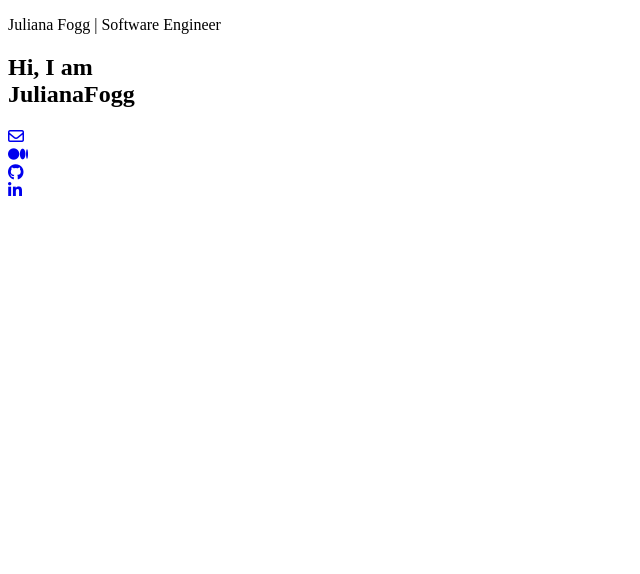
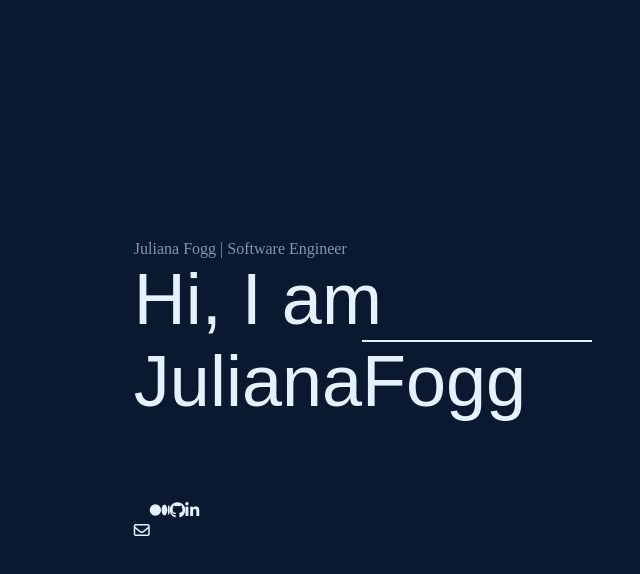
Before and after one commit to MERCERNYC/about_me, a plain HTML site: page index.html in a window 1280 px wide. Shown: the whole page, without its empty margins (0-640 px from the left). Drawn offline with Linux system fonts and the light colour scheme.

Commit message:
add animation

```diff
--- a/style.css
+++ b/style.css
@@ -1 +1,110 @@
 @import url('https://fonts.googleapis.com/css2?family=Open+Sans:wght@300;700&display=swap');
+
+
+:root{
+   --accent: #7697c7;
+   --light: #e6f1ff;
+   --lighttext:#8892b0;
+   --dark: #0a192f;
+   --overlaystart: rgba(100,175,192,.9);
+   --overlayend:rgba(40,82,91,.7);
+   --ease: all  0.3s ease 0s;
+}
+
+* {
+    box-sizing: border-box;
+    padding: 0;
+    margin: 0;
+}
+
+body{
+    background-color: var(--dark);
+}
+
+h1, i {
+    color: var(--light);
+}
+
+p, a {
+    color: var(--lighttext);
+}
+
+h1 {
+    font-family: 'Work Sans', sans-serif;
+    font-size: 72px;
+    font-weight: 300;
+
+}
+
+.wrapper {
+    height: 100vh;
+    display: grid;
+    grid-template-columns: 1fr;
+    grid-template-areas: "top";
+
+}
+
+.top {
+    grid-area: top;
+    display: grid;
+    grid-template-columns: 1fr 600px 600px 1fr;
+    grid-gap: 20px;
+    grid-template-areas:
+    ". top_content top_profile ."
+
+}
+
+.top_content{
+    grid-area: top_content;
+    align-self: center;
+    justify-self: center;
+    padding :10px;
+
+
+}
+
+.title {
+    margin-bottom: 80px;
+}
+
+.underline{
+    text-decoration: none;
+    position: relative;
+}
+
+.underline:after {
+    content: "";
+    position: absolute;
+    left: 0
+    bottom: -15px;
+    border-width: 1.5px;
+    border-style: solid;
+    color: var(--acent);
+    animation-name: underline;
+    animation-duration: 2s;
+    animation-fill-mode: forwards;
+    animation-timing-function: ease;
+}
+
+@keyframes underline{
+    0%{width: 0;}
+    100%{width: 100%;}
+}
+
+.social{
+    display: flex;
+}
+
+.social_item{
+    display:flex;
+    align-items: center;
+    margin: 20px 0;
+}
+
+
+
+
+
+.top_profile{
+    grid-area: top_profile;
+}
```
Also changed, not shown: index.html (+1 -1 lines).
